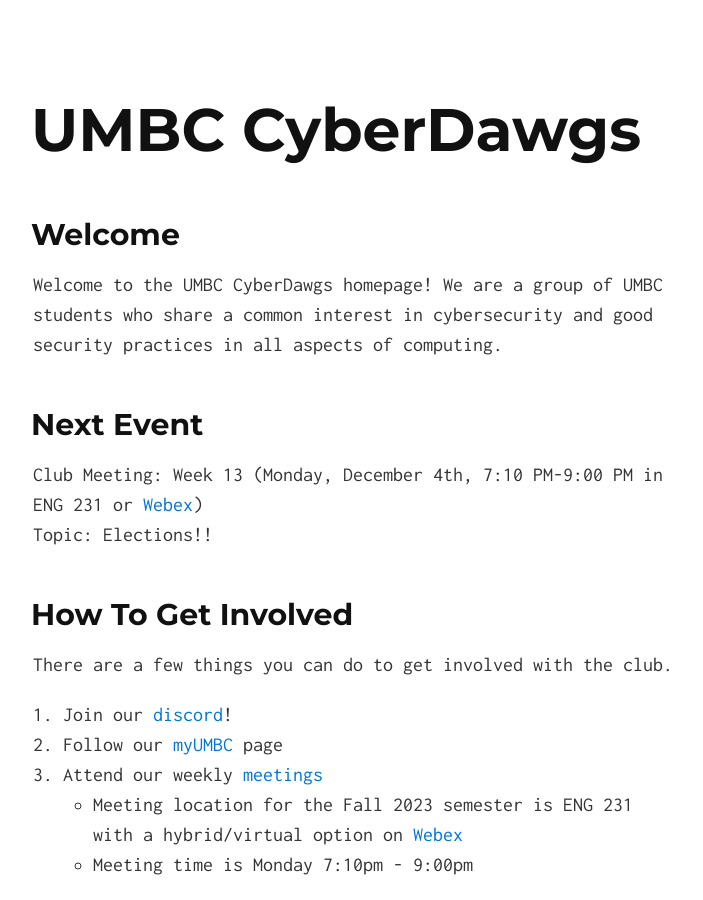
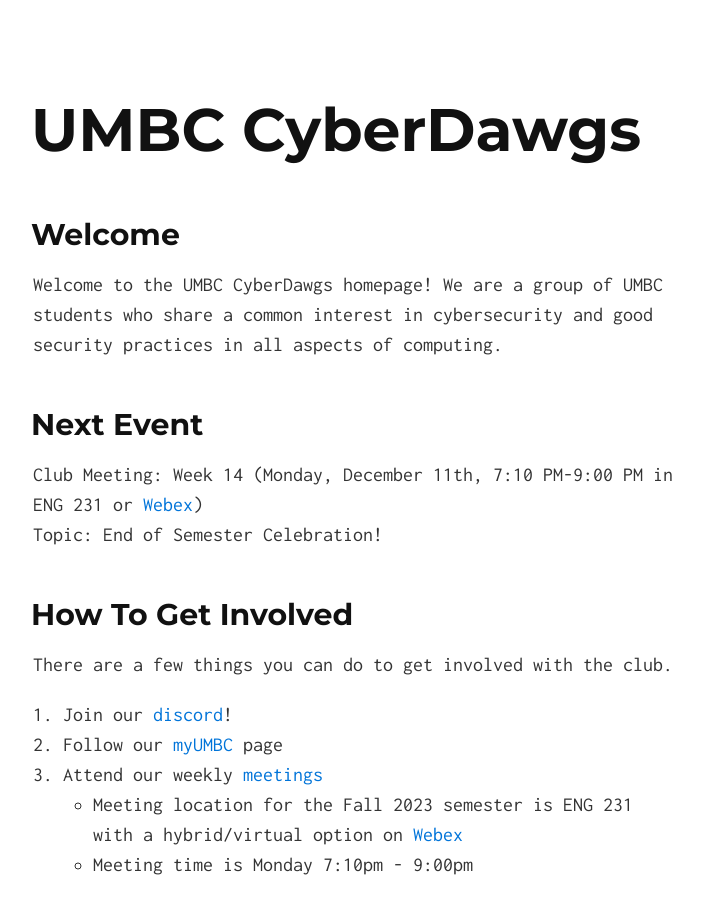
Before and after one commit to UMBCCyberDawgs/umbccyberdawgs.github.io, a Jekyll site: the page built from index.md, in a window 1280 px wide and 900 px high. Shown: the whole window, without its empty margins (287-990 px from the left). Built offline with Jekyll 4.4.1, drawn with Linux system fonts in a browser that asks for light colours; our own code applies the rules of GitHub Pages for plain Markdown files.

Commit message:
dec 11th meeting

```diff
--- a/index.md
+++ b/index.md
@@ -8,8 +8,8 @@ share a common interest in cybersecurity and good security practices in all aspe
 
 ## Next Event
 
-Club Meeting: Week 13 (Monday, December 4th, 7:10 PM-9:00 PM in ENG 231 or [Webex](https://umbc.webex.com/meet/CyberDawgs))<br>
-Topic: Elections!!
+Club Meeting: Week 14 (Monday, December 11th, 7:10 PM-9:00 PM in ENG 231 or [Webex](https://umbc.webex.com/meet/CyberDawgs))<br>
+Topic: End of Semester Celebration!
 
 ## How To Get Involved
 
```
